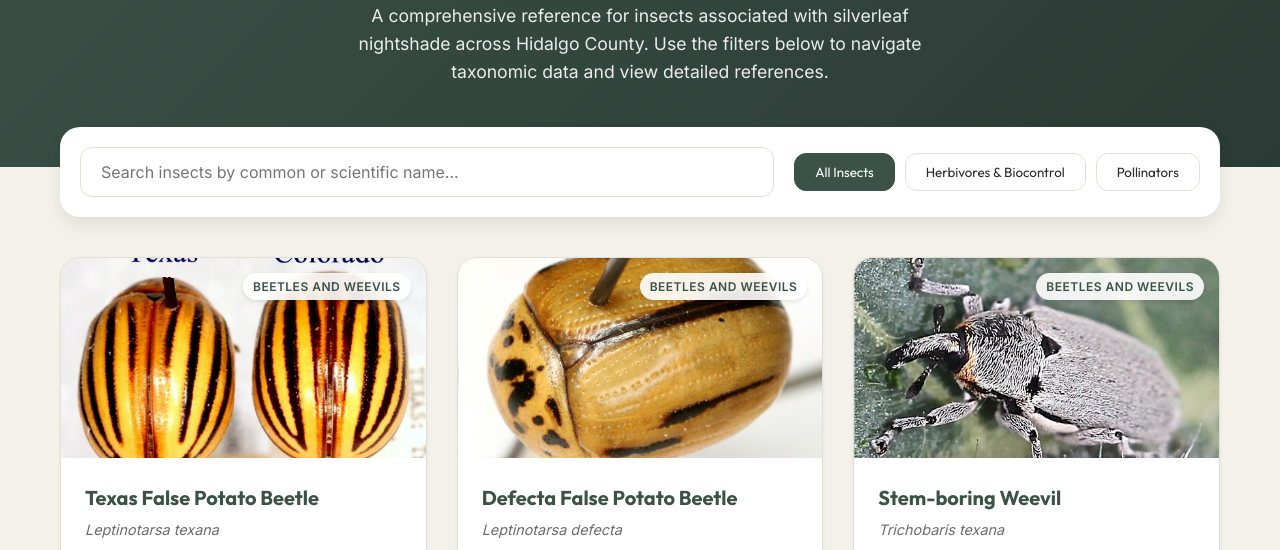
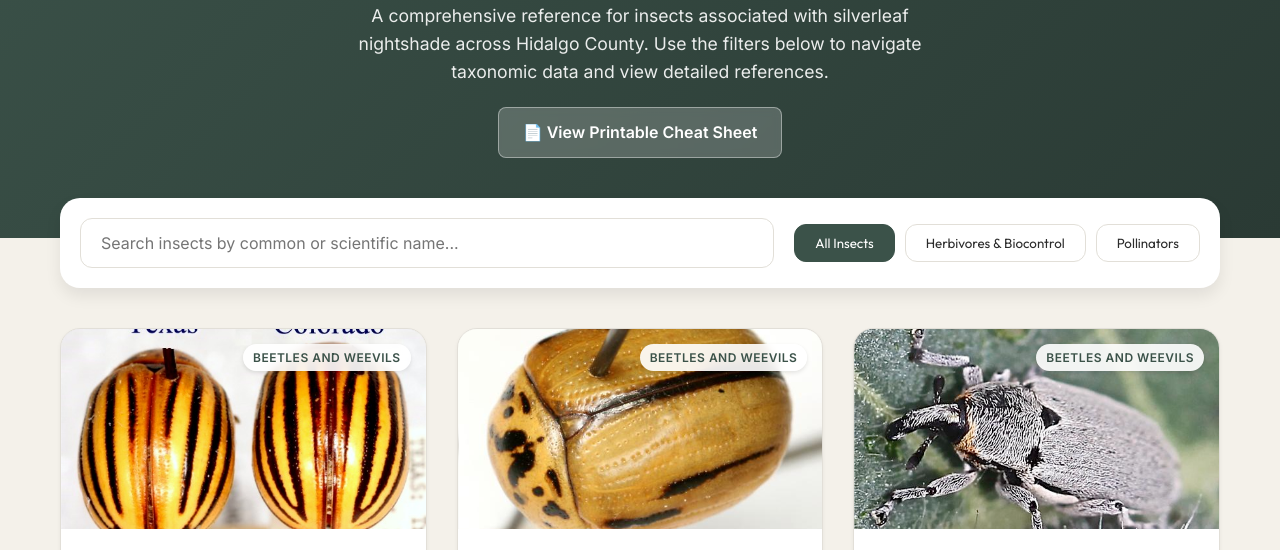
Before and after one commit to sunaxle/silverleaf-nightshade-guide, a plain HTML site: page index.html in a window 1280 px wide. Shown: the part 223-773 px from the top of the page. Drawn offline with Linux system fonts and the light colour scheme.

Commit message:
Add cheat sheet button to index

```diff
--- a/index.html
+++ b/index.html
@@ -16,6 +16,7 @@
       <h1>Silverleaf Nightshade</h1>
       <p class="subtitle">Field Guidebook for Sample Collection</p>
       <p class="description">A comprehensive reference for insects associated with silverleaf nightshade across Hidalgo County. Use the filters below to navigate taxonomic data and view detailed references.</p>
+      <a href="cheat_sheet.html" class="btn-primary" style="display: inline-block; margin-top: 20px; padding: 12px 24px; background-color: rgba(255, 255, 255, 0.2); color: white; text-decoration: none; border-radius: 8px; font-weight: 600; border: 1px solid rgba(255, 255, 255, 0.4); backdrop-filter: blur(4px); transition: all 0.3s ease;">📄 View Printable Cheat Sheet</a>
     </div>
   </header>
 
```
